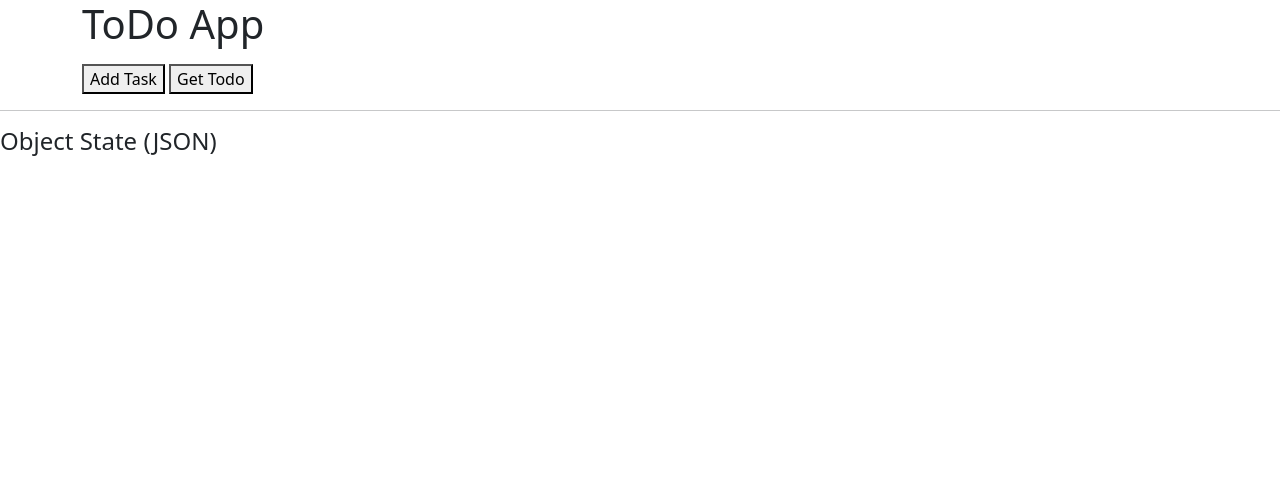
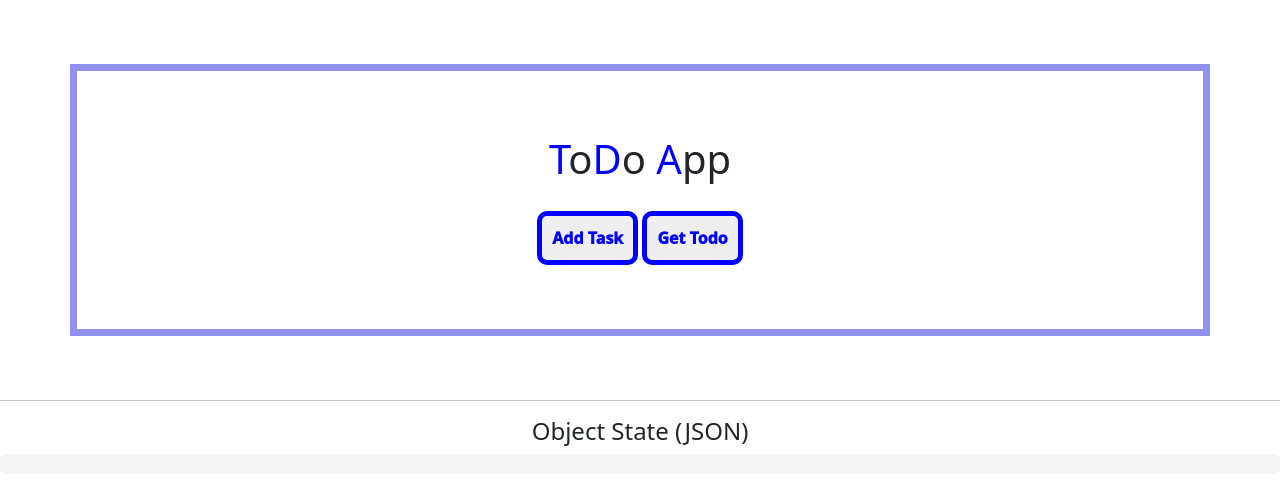
Before and after one commit to hashaam-alvi/TODO-App, a plain HTML site: page index.html in a window 1280 px wide. Drawn offline with nearby package versions, Linux system fonts and the light colour scheme; the site is published under a folder, as on GitHub Pages, so addresses that start at the root find nothing.

Commit message:
Update index.html

```diff
--- a/index.html
+++ b/index.html
@@ -15,7 +15,7 @@
     <title>ToDo App</title>
 
     <!-- Style Sheet -->
-    <link rel="stylesheet" href="/Todo.css">
+    <link rel="stylesheet" href="Todo.css">
 </head>
 
 <body>
```
